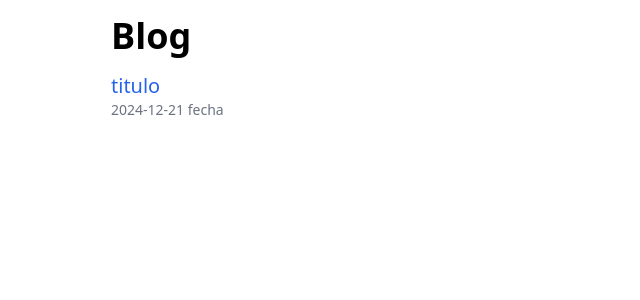
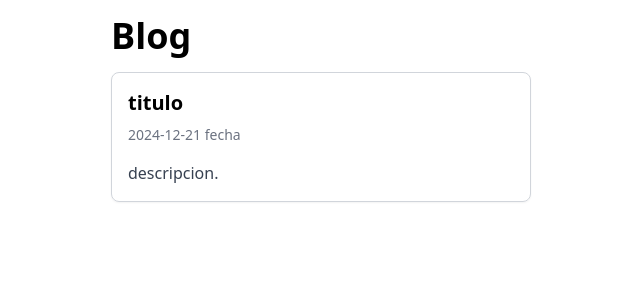
Before and after one commit to fightsthumbs/dikfingroj-webpage, a Next.js app: page /blog in a window 1280 px wide. Shown: the top 300 px of the page, without its empty margins (97-737 px from the left). Built offline with nearby package versions, Linux system fonts and the light colour scheme.

Commit message:
changes-blogs-design

```diff
--- a/src/pages/blog.js
+++ b/src/pages/blog.js
@@ -15,14 +15,17 @@ export default function Blog({ allPostsData }) {
     <div className="max-w-4xl mx-auto p-4">
       <h1 className="text-4xl font-bold mb-4">Blog</h1>
       <ul>
-        {allPostsData.map(({ id, date, title }) => (
-          <li key={id} className="mb-4">
-          <Link href={`/blog/${id}`} className="text-xl font-medium text-blue-600 hover:underline">
-            {title}
-          </Link>
-            <p className="text-sm text-gray-500">{date}</p>
-          </li>
-        ))}
+        <div className="grid grid-cols-1 md:grid-cols-2 gap-6">
+    {allPostsData.map(({ id, title, date, description }) => (
+      <Link key={id} href={`/blog/${id}`} passHref>
+        <div className="border border-gray-300 p-4 rounded-lg shadow-sm hover:shadow-md transition-shadow duration-300 cursor-pointer">
+          <h2 className="text-xl font-bold mb-2">{title}</h2>
+          <p className="text-sm text-gray-500 mb-4">{date}</p>
+          <p className="text-gray-700">{description}</p>
+        </div>
+      </Link>
+    ))}
+  </div>
       </ul>
     </div>
   );
--- a/src/styles/globals.css
+++ b/src/styles/globals.css
@@ -1,21 +1,32 @@
 @tailwind base;
 @tailwind components;
 @tailwind utilities;
-.poema,
+
+
+
+
 .poem {
   background-color: #f3f4f6; /* Fondo claro */
   font-style: italic;        /* Texto en cursiva */
-  border-left: 4px solid #3b82f6; /* Línea azul a la izquierda */
-  padding-left: 1rem;        /* Espaciado interno */
-  margin: 1rem 0;            /* Separación superior e inferior */
+border-left: 4px solid #3b82f6; /* Línea azul a la izquierda */
+
  /* @apply bg-slate-200 */
- white-space: pre-wrap; /* Preserva los saltos de línea y espacios */
+
  font-style: italic; /* Opcional: para darle un estilo poético */
- margin: 1rem 0; /* Espaciado opcional */
+
 }
 
+.poema,
 .poem {
-  border-left: 4px solid red;
+
+  padding-left: 1rem;        /* Espaciado interno */
+  white-space: pre-wrap; /* Preserva los saltos de línea y espacios */
+  margin: 1rem 0; /* Espaciado opcional */
+}
+
+.poema {
+  @apply bg-sand text-black font-serif p-4 rounded-lg;
+
 }
 
 .p {
--- a/tailwind.config.js
+++ b/tailwind.config.js
@@ -6,7 +6,11 @@ module.exports = {
 
   ],
   theme: {
-    extend: {},
+    extend: {
+      colors: {
+        sand: "#CFC9B3",
+      }
+    },
   },
   plugins: [],
 }
```
